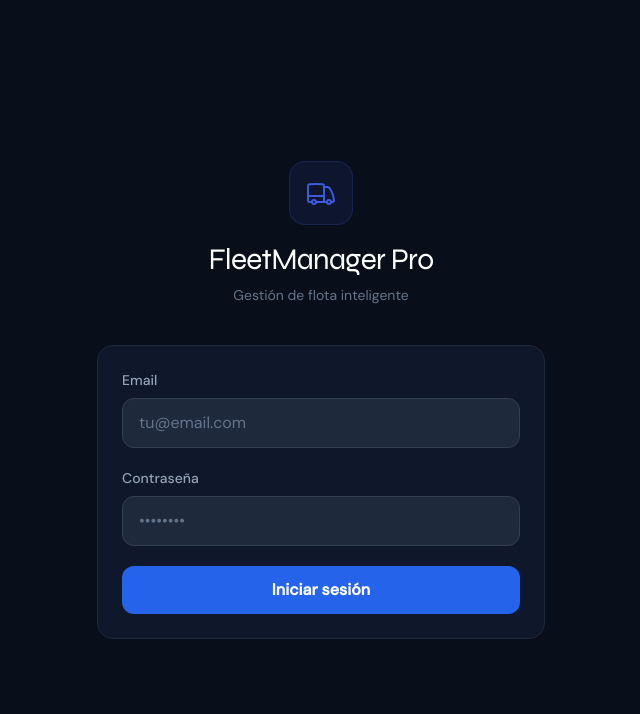
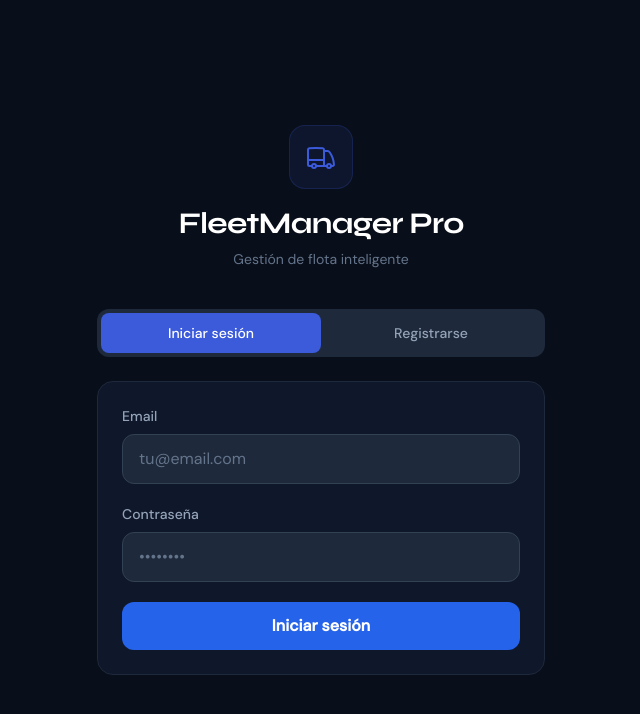
Before and after one commit to Juandi79/Flota-coches, a Next.js app: page /login in a window 1280 px wide. Shown: the top 714 px of the page, without its empty margins (319-959 px from the left). Built offline with nearby package versions, Linux system fonts and the light colour scheme; no server answers.

Commit message:
Update page.tsx

```diff
--- a/app/login/page.tsx
+++ b/app/login/page.tsx
@@ -6,10 +6,12 @@ import { createClient } from '@/lib/supabase'
 export default function LoginPage() {
   const router = useRouter()
   const supabase = createClient()
+  const [mode, setMode] = useState<'login' | 'register'>('login')
   const [email, setEmail] = useState('')
   const [password, setPassword] = useState('')
   const [loading, setLoading] = useState(false)
   const [error, setError] = useState('')
+  const [success, setSuccess] = useState('')
 
   async function handleLogin(e: React.FormEvent) {
     e.preventDefault()
@@ -24,52 +26,74 @@ export default function LoginPage() {
     }
   }
 
+  async function handleRegister(e: React.FormEvent) {
+    e.preventDefault()
+    setLoading(true)
+    setError('')
+    setSuccess('')
+    const { error } = await supabase.auth.signUp({ email, password })
+    if (error) {
+      setError(error.message)
+      setLoading(false)
+    } else {
+      setSuccess('Cuenta creada. Revisa tu email para confirmarla o inicia sesión directamente.')
+      setLoading(false)
+    }
+  }
+
   return (
-    <div className="min-h-screen flex items-center justify-center bg-surface-950 p-4">
+    <div className="min-h-screen flex items-center justify-center p-4" style={{backgroundColor: '#090f1a'}}>
       <div className="w-full max-w-md">
-        {/* Logo */}
         <div className="text-center mb-10">
-          <div className="inline-flex items-center justify-center w-16 h-16 bg-brand-500/10 rounded-2xl mb-4 border border-brand-500/20">
-            <svg className="w-8 h-8 text-brand-500" fill="none" viewBox="0 0 24 24" stroke="currentColor">
+          <div className="inline-flex items-center justify-center w-16 h-16 rounded-2xl mb-4" style={{backgroundColor: 'rgba(59,91,219,0.1)', border: '1px solid rgba(59,91,219,0.2)'}}>
+            <svg className="w-8 h-8" style={{color: '#3b5bdb'}} fill="none" viewBox="0 0 24 24" stroke="currentColor">
               <path strokeLinecap="round" strokeLinejoin="round" strokeWidth={1.5} d="M8.25 18.75a1.5 1.5 0 01-3 0m3 0a1.5 1.5 0 00-3 0m3 0h6m-9 0H3.375a1.125 1.125 0 01-1.125-1.125V14.25m17.25 4.5a1.5 1.5 0 01-3 0m3 0a1.5 1.5 0 00-3 0m3 0h1.125c.621 0 1.129-.504 1.09-1.124a17.902 17.902 0 00-3.213-9.193 2.056 2.056 0 00-1.58-.86H14.25M16.5 18.75h-2.25m0-11.177v-.958c0-.568-.422-1.048-.987-1.106a48.554 48.554 0 00-10.026 0 1.106 1.106 0 00-.987 1.106v7.635m12-6.677v6.677m0 4.5v-4.5m0 0h-12" />
             </svg>
           </div>
-          <h1 className="font-display text-3xl font-800 text-white tracking-tight">FleetManager Pro</h1>
-          <p className="text-slate-500 mt-2 text-sm">Gestión de flota inteligente</p>
+          <h1 className="font-display text-3xl font-bold text-white tracking-tight">FleetManager Pro</h1>
+          <p className="mt-2 text-sm" style={{color: '#64748b'}}>Gestión de flota inteligente</p>
         </div>
 
-        {/* Form */}
-        <div className="card">
-          <form onSubmit={handleLogin} className="space-y-5">
+        <div className="flex rounded-xl p-1 mb-6" style={{backgroundColor: '#1e293b'}}>
+          <button
+            onClick={() => { setMode('login'); setError(''); setSuccess('') }}
+            className="flex-1 py-2.5 rounded-lg text-sm font-medium transition-all duration-200"
+            style={mode === 'login' ? {backgroundColor: '#3b5bdb', color: 'white'} : {color: '#94a3b8'}}
+          >
+            Iniciar sesión
+          </button>
+          <button
+            onClick={() => { setMode('register'); setError(''); setSuccess('') }}
+            className="flex-1 py-2.5 rounded-lg text-sm font-medium transition-all duration-200"
+            style={mode === 'register' ? {backgroundColor: '#3b5bdb', color: 'white'} : {color: '#94a3b8'}}
+          >
+            Registrarse
+          </button>
+        </div>
+
+        <div style={{backgroundColor: '#0f172a', border: '1px solid #1e293b', borderRadius: '1rem', padding: '1.5rem'}}>
+          <form onSubmit={mode === 'login' ? handleLogin : handleRegister} className="space-y-5">
             <div>
               <label className="label">Email</label>
-              <input
-                type="email"
-                className="input"
-                placeholder="tu@email.com"
-                value={email}
-                onChange={e => setEmail(e.target.value)}
-                required
-              />
+              <input type="email" className="input" placeholder="tu@email.com" value={email} onChange={e => setEmail(e.target.value)} required />
             </div>
             <div>
               <label className="label">Contraseña</label>
-              <input
-                type="password"
-                className="input"
-                placeholder="••••••••"
-                value={password}
-                onChange={e => setPassword(e.target.value)}
-                required
-              />
+              <input type="password" className="input" placeholder="••••••••" value={password} onChange={e => setPassword(e.target.value)} required minLength={6} />
+              {mode === 'register' && <p className="text-xs mt-1" style={{color: '#64748b'}}>Mínimo 6 caracteres</p>}
             </div>
             {error && (
-              <div className="bg-red-500/10 border border-red-500/20 rounded-xl p-3 text-red-400 text-sm">
-                {error}
+              <div style={{backgroundColor: 'rgba(239,68,68,0.1)', border: '1px solid rgba(239,68,68,0.2)', borderRadius: '0.75rem', padding: '0.75rem'}}>
+                <span style={{color: '#f87171'}} className="text-sm">{error}</span>
+              </div>
+            )}
+            {success && (
+              <div style={{backgroundColor: 'rgba(16,185,129,0.1)', border: '1px solid rgba(16,185,129,0.2)', borderRadius: '0.75rem', padding: '0.75rem'}}>
+                <span style={{color: '#34d399'}} className="text-sm">{success}</span>
               </div>
             )}
             <button type="submit" className="btn-primary w-full" disabled={loading}>
-              {loading ? 'Entrando...' : 'Iniciar sesión'}
+              {loading ? 'Cargando...' : mode === 'login' ? 'Iniciar sesión' : 'Crear cuenta'}
             </button>
           </form>
         </div>
```
